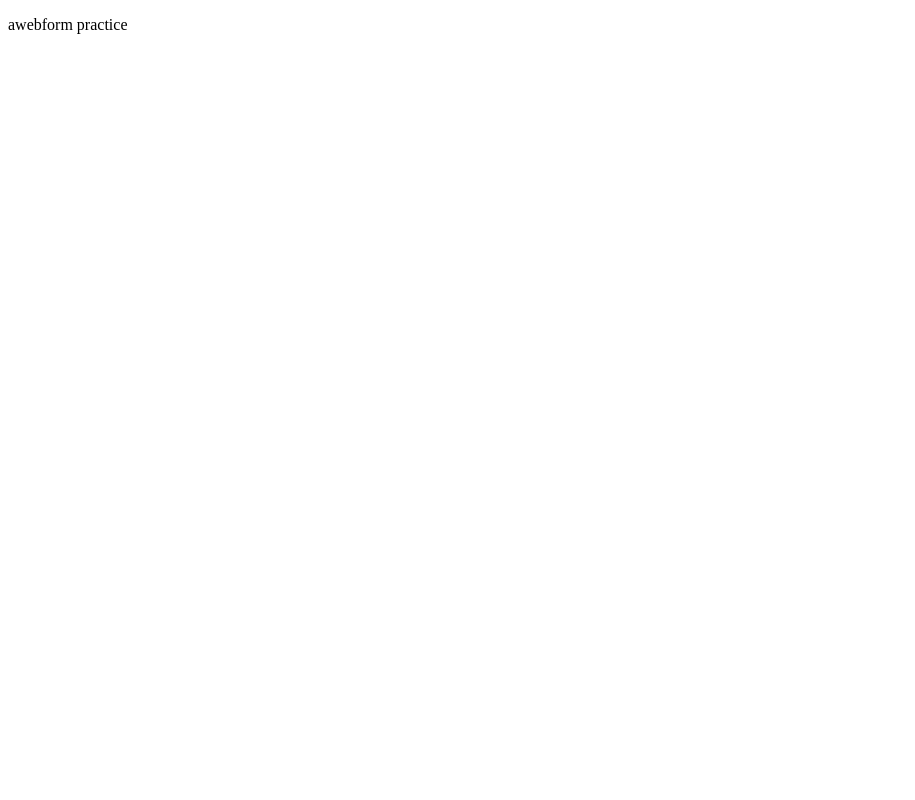
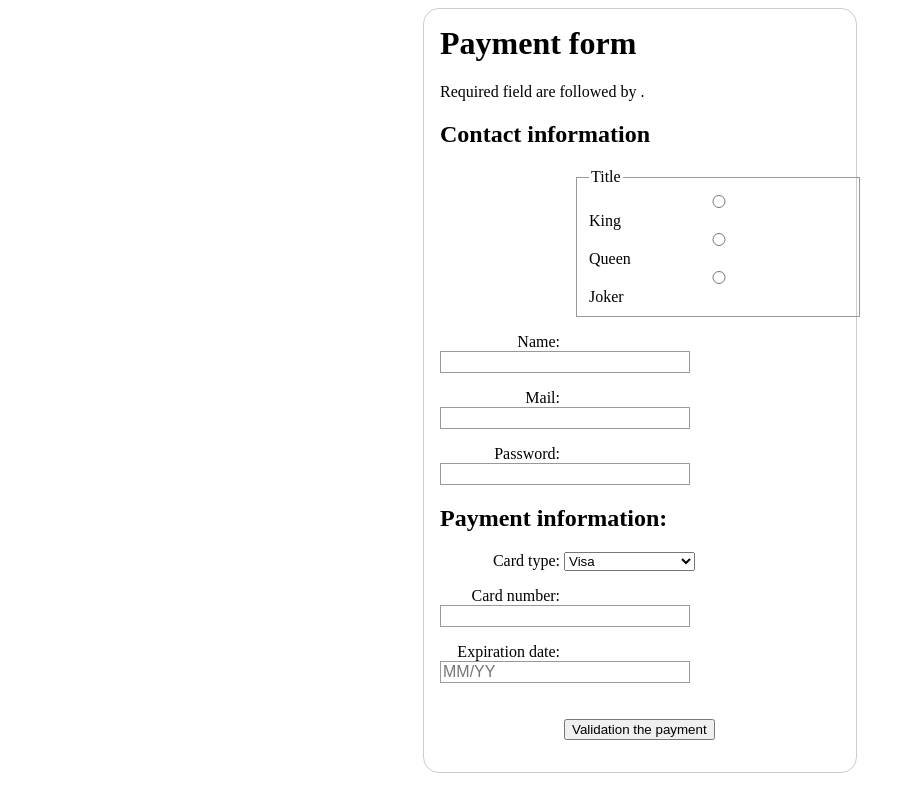
Before and after one commit to Voth000/awebform, a plain HTML site: page index.html in a window 1280 px wide. Shown: the whole page, without its empty margins (0-915 px from the left). Drawn offline with Linux system fonts and the light colour scheme; files that its build step writes are made by us from their sources.

Commit message:
Update index.html

```diff
--- a/index.html
+++ b/index.html
@@ -6,7 +6,95 @@
         <title>Every kind of form</title>
         <link href="../Fulstackio/awebform/style.css" rel="stylesheet"/>
     </head>
+
+
     <body>
-        <p>awebform practice</p>
+
+
+        <form method="post">
+            <h1>Payment form</h1>
+            <p> Required field are followed by <strong><span aria-label="required"></span></strong>.
+<section>
+<h2>Contact information </h2>
+<fieldset>
+    <legend>Title</legend>
+    <ul>
+        <li>
+            <label for="Title_1">
+                <input type="radio" id="Title_1" name="Title" value="K" />
+                King
+            </label>
+        </li>
+        <li>
+            <label for="Title_2">
+                <input type="radio" id="Title_2" name="Title" value="Q" />
+                Queen
+            </label>
+        </li>
+        <li>
+            <label for="Title_2">
+                <input type="radio" id="Title_3" name="Title" value="J" />
+                Joker
+            </label>
+        </li>
+    </ul>
+</fieldset>
+</section>
+<section>
+<p>
+    <label for="name">
+        <span>Name:</span>
+        <strong><span aria-label="required"></span></strong>
+    </label>
+    <input type="text" id="name" name="username"/>
+</p>
+<p>
+    <label for="mail">
+        <span>Mail:</span>
+        <strong><span aria-label="required"></span></strong>
+    </label>
+    <input type="email" id="mail" name="usermail"/>
+</p>
+<p>
+    <label for="pwd">
+        <span>Password:</span>
+        <strong><span aria-label="required"></span></strong>
+    </label>
+    <input type="password" id="pwd" name="password"/>
+</p>
+</section>
+<section>
+<h2>Payment information:</h2>
+<p>
+    <label for="card">
+        <span>Card type:</span>
+    </label>
+    <select id="card" name="usercard">
+        <option value="visa">Visa</option>
+        <option value="ms">Mastercard</option>
+        <option value="amex">American Express</option>
+    </select>
+</p>
+<p>
+    <label for="numer">
+        <span>Card number:</span>
+        <strong><span aria-label="required"></span></strong>
+    </label>
+    <input type="tel" id="number" name="cardnumber"/>
+</p>
+<p>
+    <label for="expiration">
+        <span>Expiration date:</span>
+        <strong><span aria-label="required"></span></strong>
+    </label>
+    <input type="tel" id="expiration" required="true" placeholder="MM/YY" pattern="^(0[1-9]|1[0-2])\/([0-9]{2})$"/>
+</p>
+</section>
+<section>
+    <p>
+        <button type="submit">Validation the payment</button>
+    </p>
+</section>
+        </form>
     </body>
 </html>
```
